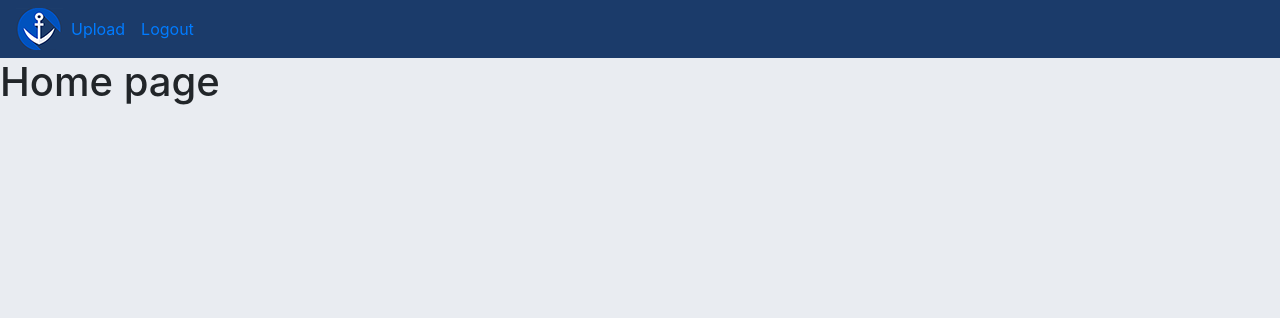
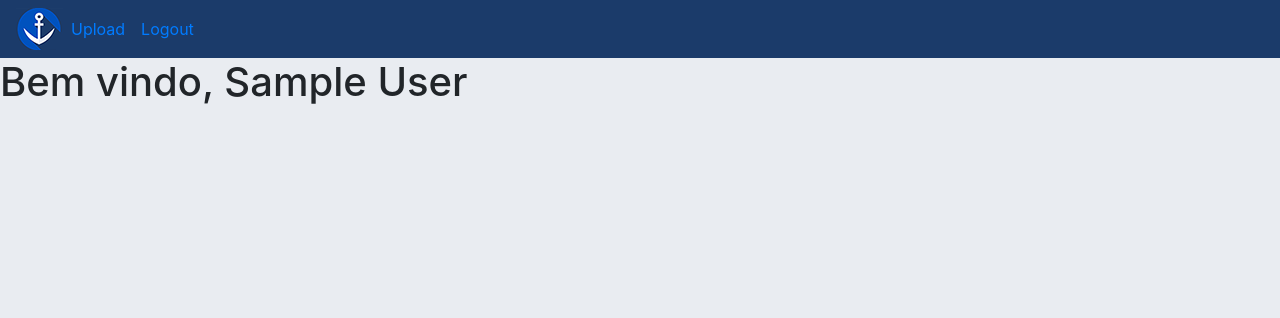
Before and after one commit to felipe-cerqueira-lyra/EngSoftware, a Flask app: page / in a window 1280 px wide. Shown: the top 318 px of the page. Run offline with Flask 2, Linux system fonts and the light colour scheme; the visitor is signed in with stand-in values (Sample User, id 1); data comes from the database, SQL or seed files in the repository; some libraries are stand-ins or nearby versions.

Commit message:
get user data

```diff
--- a/website/templates/home.html
+++ b/website/templates/home.html
@@ -1,5 +1,5 @@
 {% extends "base.html" %}
 {% block title %}Home{% endblock %}
 {% block content%}
-    <h1>Home page</h1>
+    <h1> Bem vindo, {{user.name}} </h1>
 {% endblock %}
```
